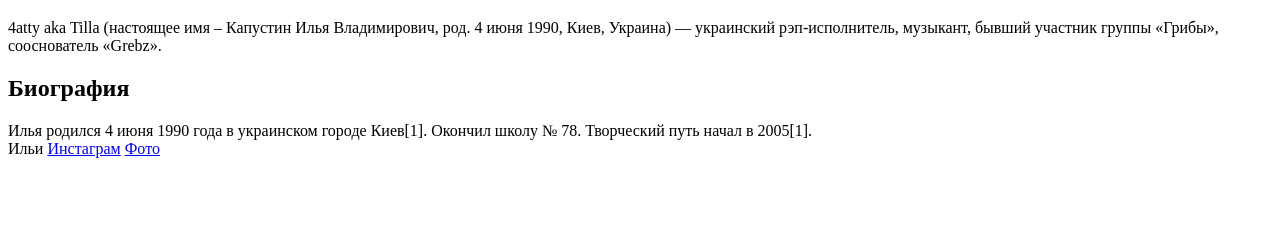
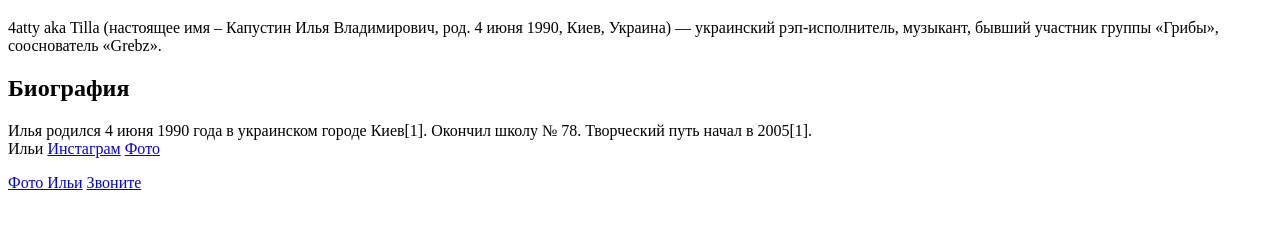
Before and after one commit to Tolll9/Frontend, a plain HTML site: page index.html in a window 1280 px wide. Shown: the part 61-290 px from the top of the page. Drawn offline with Linux system fonts and the light colour scheme.

Commit message:
add-index

```diff
--- a/index.html
+++ b/index.html
@@ -13,6 +13,10 @@
 <p>Илья родился 4 июня 1990 года в украинском городе Киев[1]. Окончил школу № 78. Творческий путь начал в 2005[1].
     <br>Ильи <a href="https://www.instagram.com/4attyakatilla/?hl=ru" target="_blank">Инстаграм</a>
     <a href="./gallery.html">Фото</a>
+    <p>
+        <a href="./Gallery/">Фото Ильи</a>
+        <a href="./contact/основное/main.html">Звоните</a>
+    </p>
 
 
 
```
